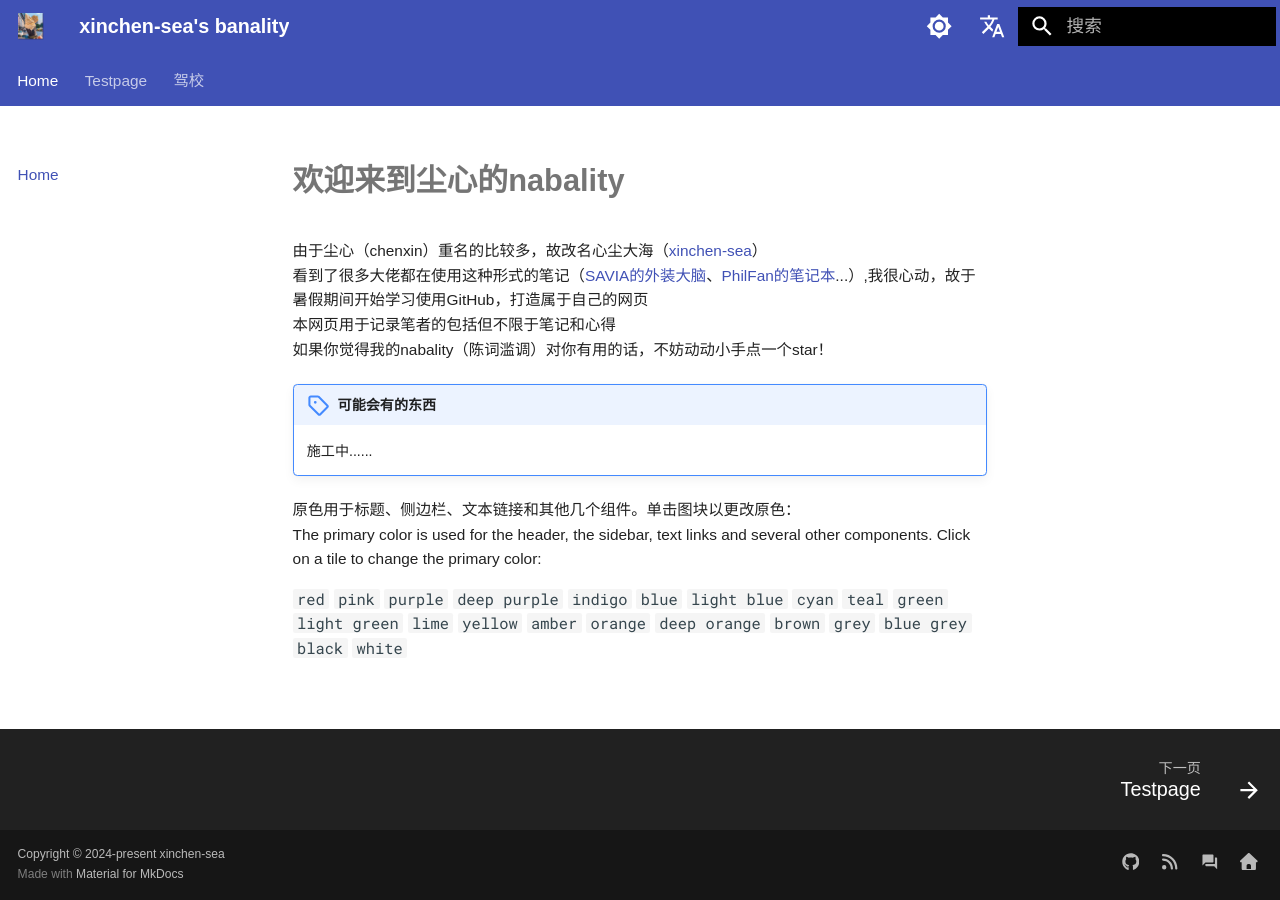
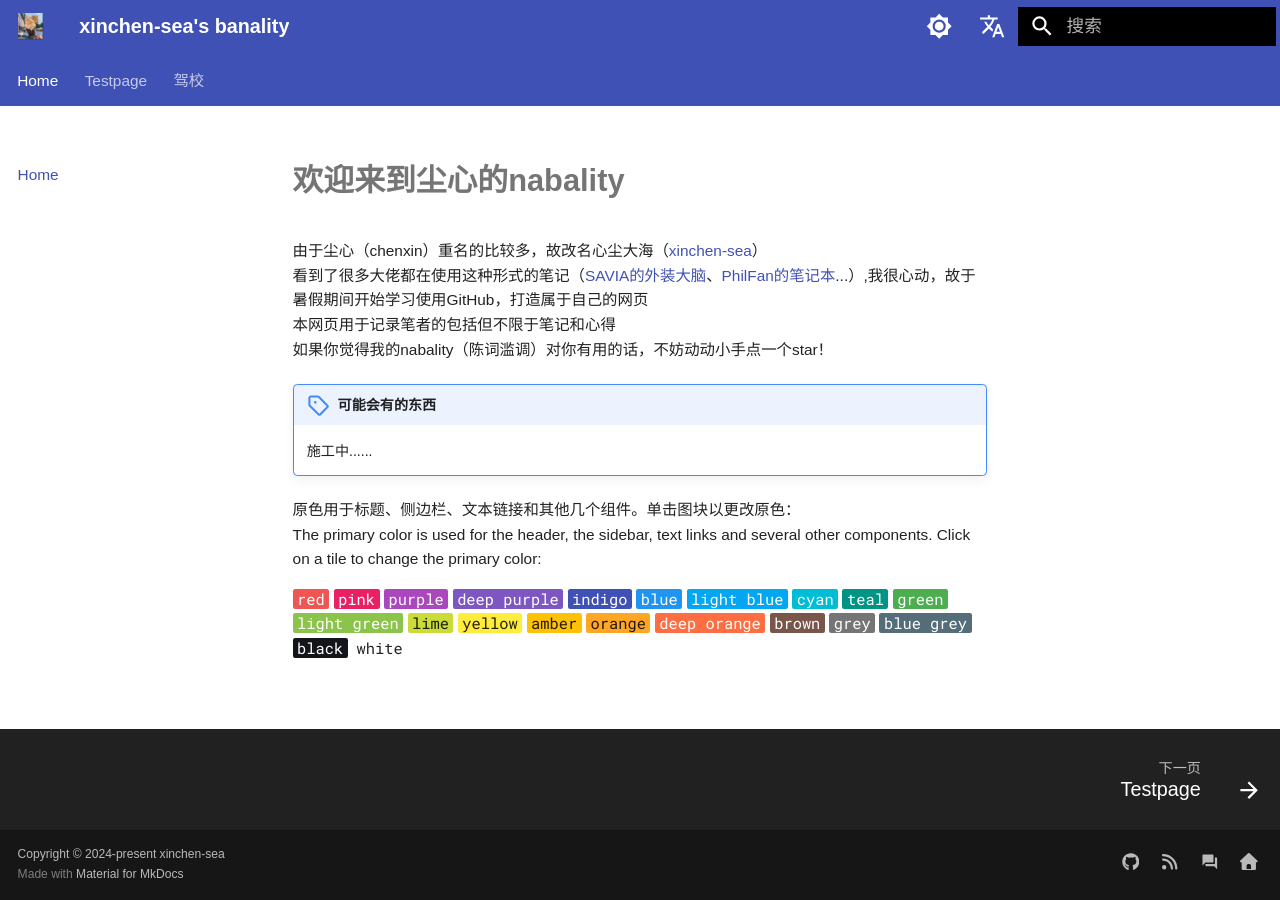
Before and after one commit to xinchen-sea/xinchen-sea.github.io, an MkDocs documentation site: the page built from docs/index.md, in a window 1280 px wide. Built offline with MkDocs 1.6.1 and Material for MkDocs 9.7.7, drawn with Linux system fonts in a browser that asks for light colours; some web fonts are replaced; plug-ins that fetch from the network failed and are left out; comment, search, counter and statistics services are not loaded.

Commit message:
Update mkdocs.yml

```diff
--- a/mkdocs.yml
+++ b/mkdocs.yml
@@ -125,6 +125,7 @@
   - 'assets/css/table.css'   # 表格设置
   - 'assets/css/fonts.css'   # 字体设置
   - 'assets/css/custom.css'  # 外观设置
+  - 'assets/css/switch.css'  # 外观设置
 
 markdown_extensions:
   # 基础Markdown扩展
```
